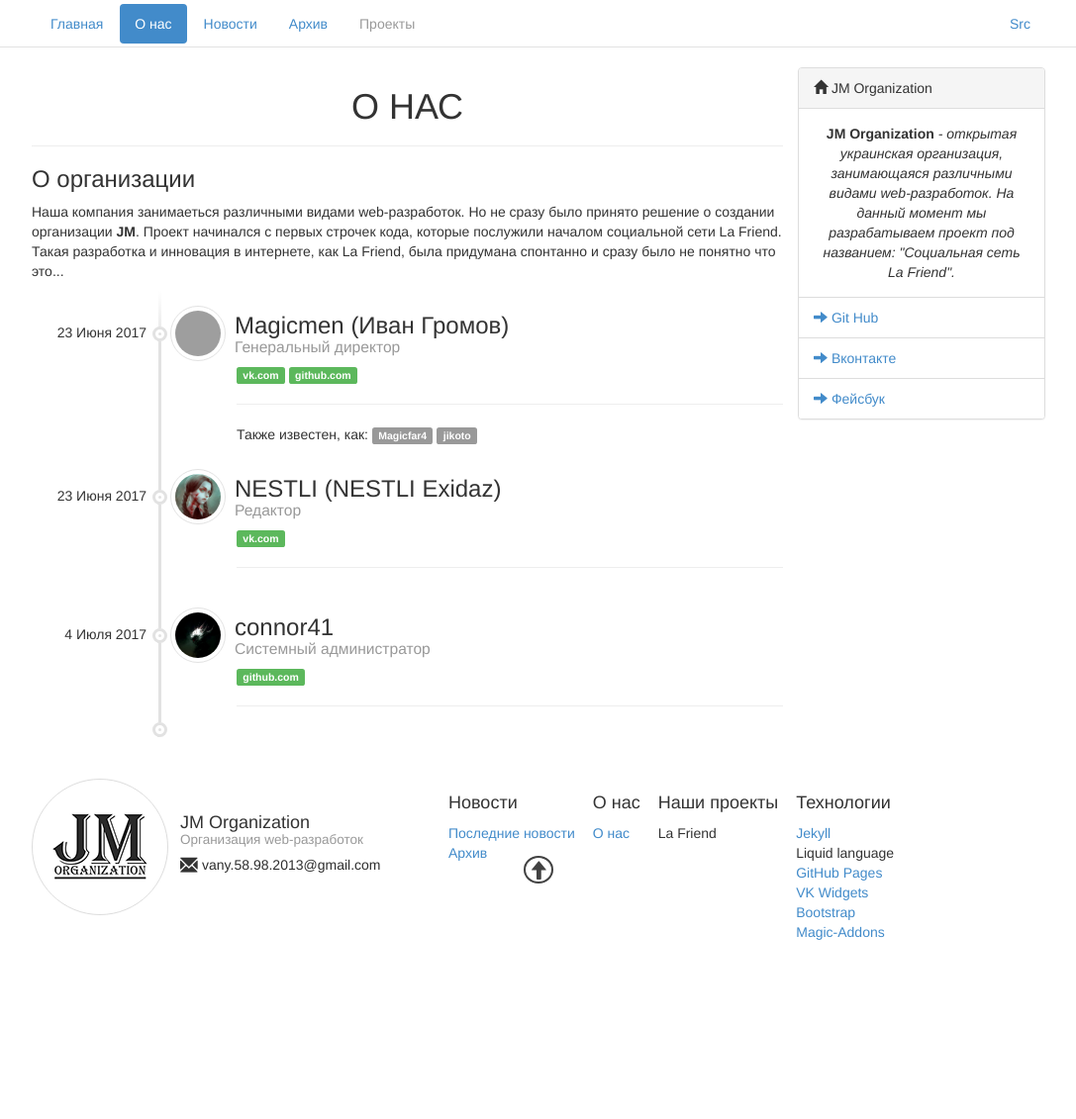
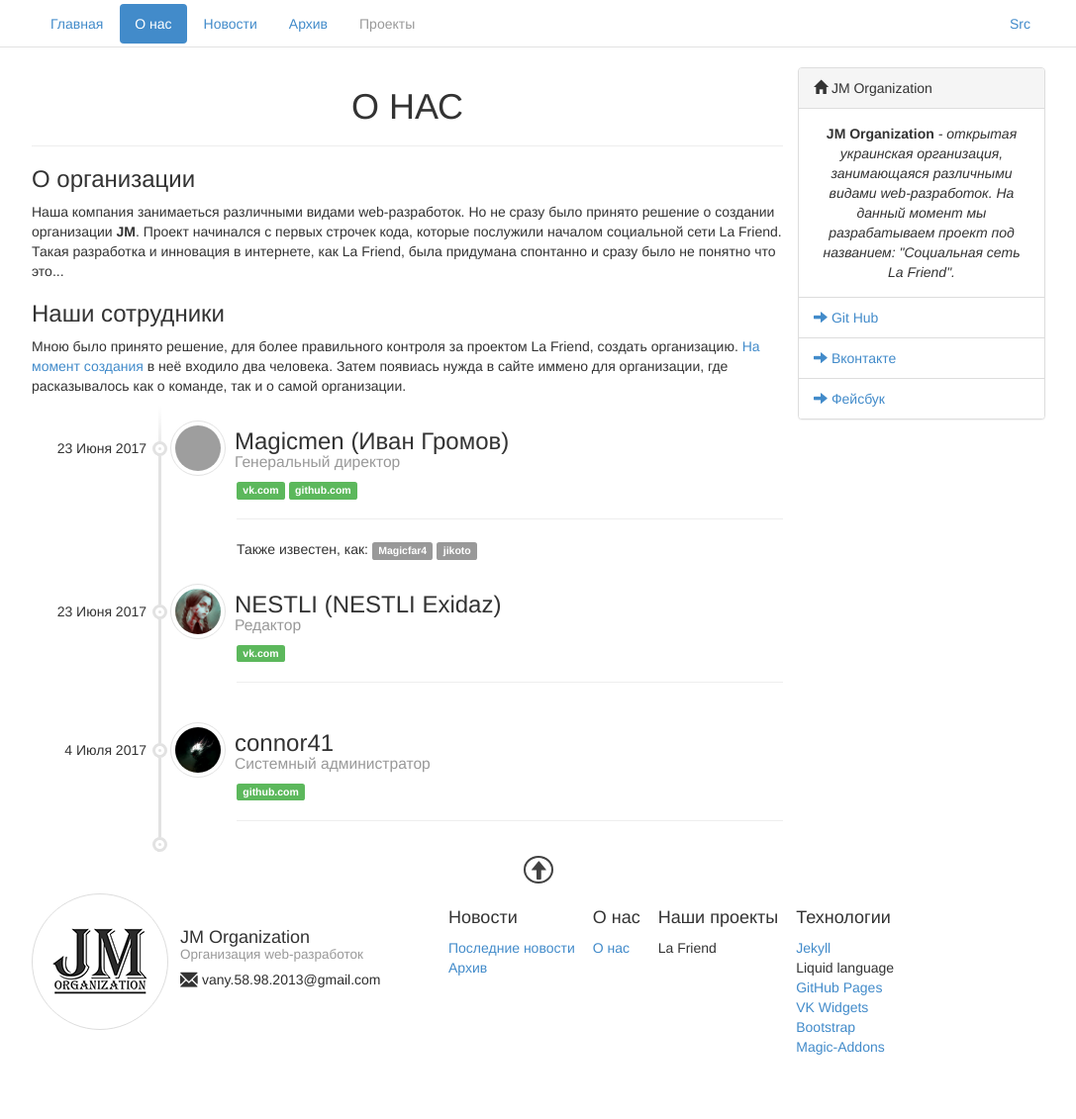
Before and after one commit to jm-organization/jm-organization.github.io, a Jekyll site: the page built from about/index.html, in a window 1280 px wide. Shown: the whole page at 99% size, without its empty margins (96-1183 px from the left). Built offline with Jekyll 4.4.1, drawn with Linux system fonts in a browser that asks for light colours; before the commit the page ends 1015 px from its top, so only the background shows below that; grey boxes are pictures that could not be loaded.

Commit message:
изменение информации о организации

```diff
--- a/_includes/about/company.html
+++ b/_includes/about/company.html
@@ -5,3 +5,9 @@
     Проект начинался с первых строчек кода, которые послужили началом социальной сети La Friend.
     Такая разработка и инновация в интернете, как La Friend, была придумана спонтанно и сразу было не понятно что это...
 </p>
+<h3>Наши сотрудники</h3>
+<p>
+    Мною было принято решение, для более правильного контроля за проектом La Friend, создать организацию.
+    <a href="https://jm-organization.github.io/posts/04-07-2017/invation-in-command.html">На момент создания</a> в неё входило два человека.
+    Затем появиась нужда в сайте иммено для организации, где расказывалось как о команде, так и о самой организации.
+</p>
```
